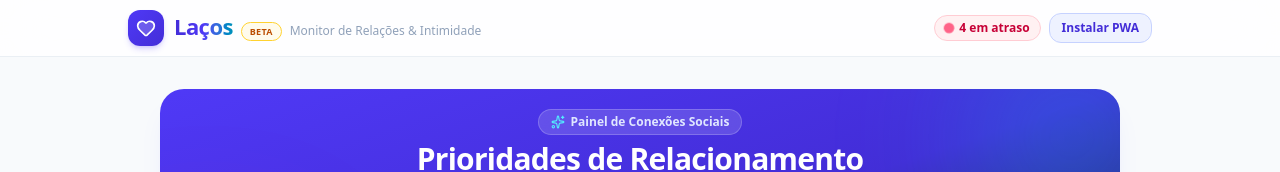
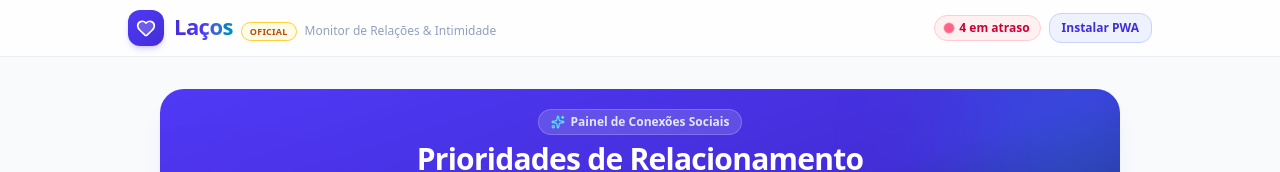
Before and after one commit to viniciusnevesdev/Monitor-social, a React (Vite) app: page / in a window 1280 px wide. Shown: the top 172 px of the page. Built offline with nearby package versions, Linux system fonts and the light colour scheme; no server answers.

Commit message:
release v1.4.0: mark official build

```diff
--- a/src/App.tsx
+++ b/src/App.tsx
@@ -343,7 +343,7 @@ export default function App() {
                 Laços
               </span>
               <span className="ml-2 inline-flex items-center rounded-full border border-amber-300 bg-amber-50 px-2 py-0.5 text-[9px] font-extrabold tracking-wide text-amber-700">
-                BETA
+                OFICIAL
               </span>
               <span className="hidden sm:inline text-xs text-slate-400 ml-2 font-medium">
                 Monitor de Relações & Intimidade
```
